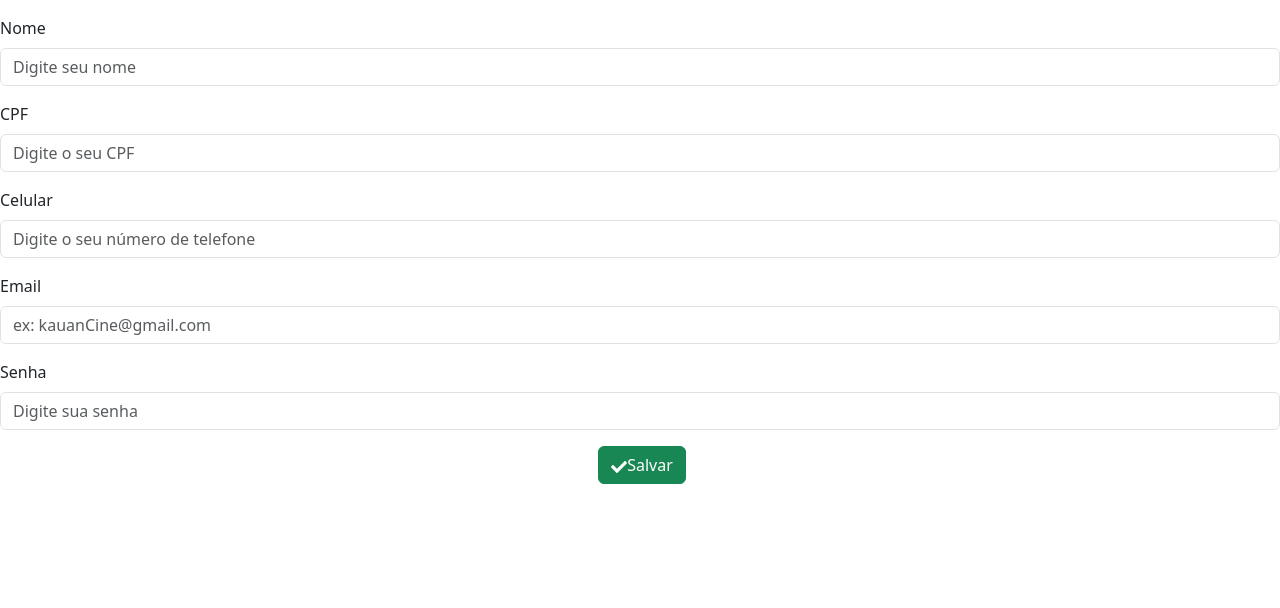
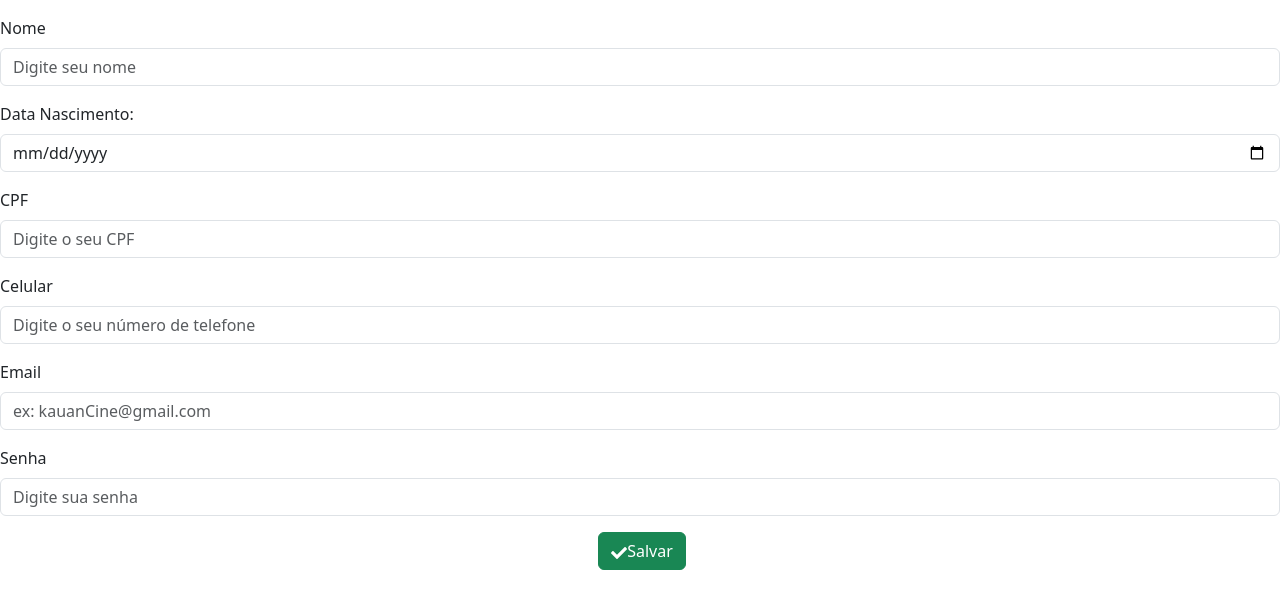
Before and after one commit to Dev-Souza/kauanCine, a Next.js app: page /users/register in a window 1280 px wide. Shown: the top 608 px of the page. Built offline with nearby package versions, Linux system fonts and the light colour scheme.

Commit message:
feat: Adicionando campo data_nascimento no meu user.

```diff
--- a/src/app/users/register/page.js
+++ b/src/app/users/register/page.js
@@ -21,7 +21,7 @@ export default function Page() {
 
     return (
         <Formik
-            initialValues={{ nome: '', cpf: '', celular: '', email: '', senha: '' }}
+            initialValues={{ nome: '', data_nascimento: '', cpf: '', celular: '', email: '', senha: '' }}
             onSubmit={values => salvar(values)}
         >
             {({
@@ -40,6 +40,16 @@ export default function Page() {
                             onChange={handleChange('nome')}
                         />
                     </Form.Group>
+                    <Form.Group className="mb-3" controlId="data_nascimento">
+                        <Form.Label>Data Nascimento:</Form.Label>
+                        <Form.Control
+                            type="date"
+                            placeholder="Digite seu data_nascimento"
+                            name="data_nascimento"
+                            value={values.data_nascimento}
+                            onChange={handleChange('nome')}
+                        />
+                    </Form.Group>
                     <Form.Group className="mb-3" controlId="cpf">
                         <Form.Label>CPF</Form.Label>
                         <Form.Control type="text"
@@ -51,7 +61,7 @@ export default function Page() {
                     </Form.Group>
                     <Form.Group className="mb-3" controlId="celular">
                         <Form.Label>Celular</Form.Label>
-                        <Form.Control type="text"
+                        <Form.Control type="tel"
                             placeholder="Digite o seu número de telefone"
                             name="celular"
                             value={values.celular}
```
